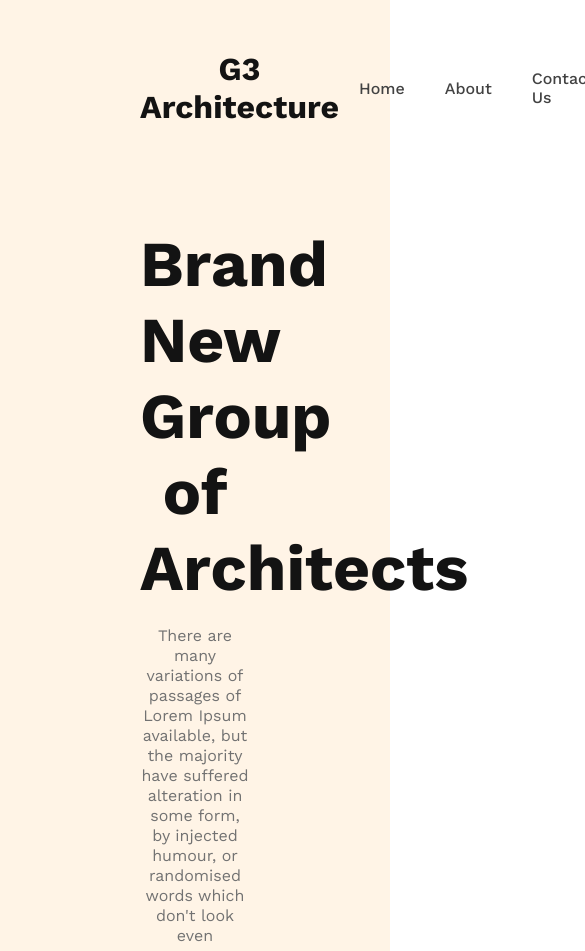
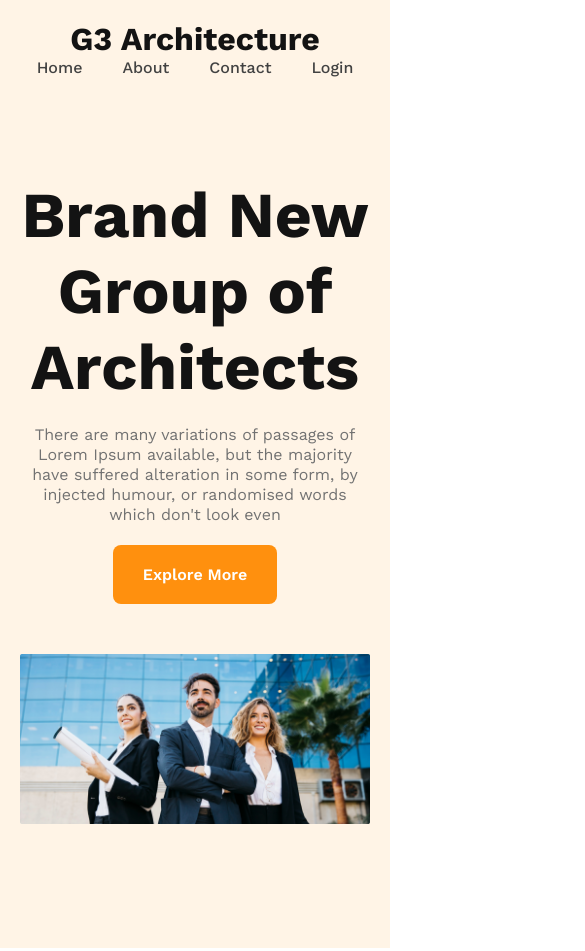
Before and after one commit to mahisurrahman/g3-architecture-practice, a plain HTML site: page index.html in a window 390 px wide. Shown: the top 951 px of the page, 585 px wide, since content can reach past the window. Drawn offline with nearby package versions, Linux system fonts and the light colour scheme.

Commit message:
Finished the Responsiveness of Header Section of Mobile and Tablet@

```diff
--- a/index.html
+++ b/index.html
@@ -20,7 +20,7 @@
             <ul>
                 <li><a href="">Home</a></li>
                 <li><a href="">About</a></li>
-                <li><a href="">Contact Us</a></li>
+                <li><a href="">Contact</a></li>
                 <li><a href="">Login</a></li>
             </ul>
         </nav>
--- a/style.css
+++ b/style.css
@@ -63,7 +63,7 @@ li a{
 .banner-content{
     max-width: 800px;
     text-align: center;
-    margin: 0 auto 100px auto;
+    margin: 0 auto 50px auto;
 }
 
 .btn-primary{
@@ -81,3 +81,29 @@ li a{
 .banner img{
     width: 100%;
 }
+
+
+
+/* Responsive Sections */
+/* Mobile */
+@media screen and (max-width: 576px) {
+    header{
+        padding:20px;
+    }
+
+    nav{
+        flex-direction: column;
+    }
+
+}
+
+/* Tablet Version */
+@media screen and (min-width:576px) and (max-width:960px){
+    header{
+        padding:40px;
+    }
+
+    nav{
+        flex-direction: column;
+    }
+}
```
